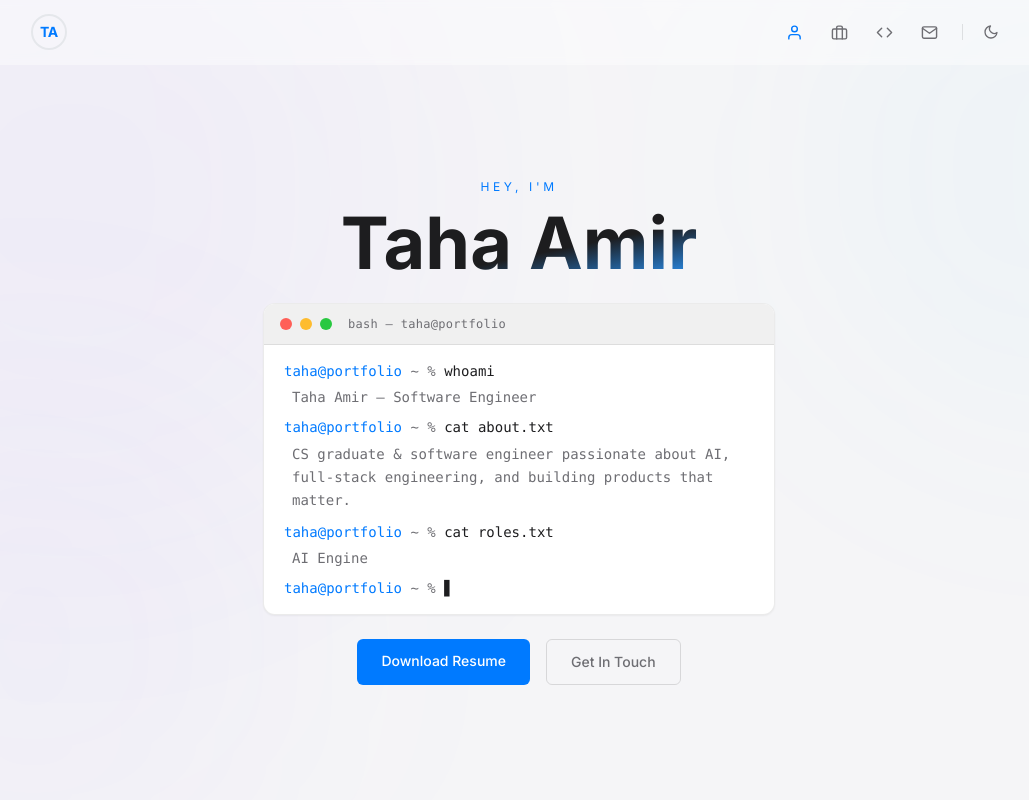
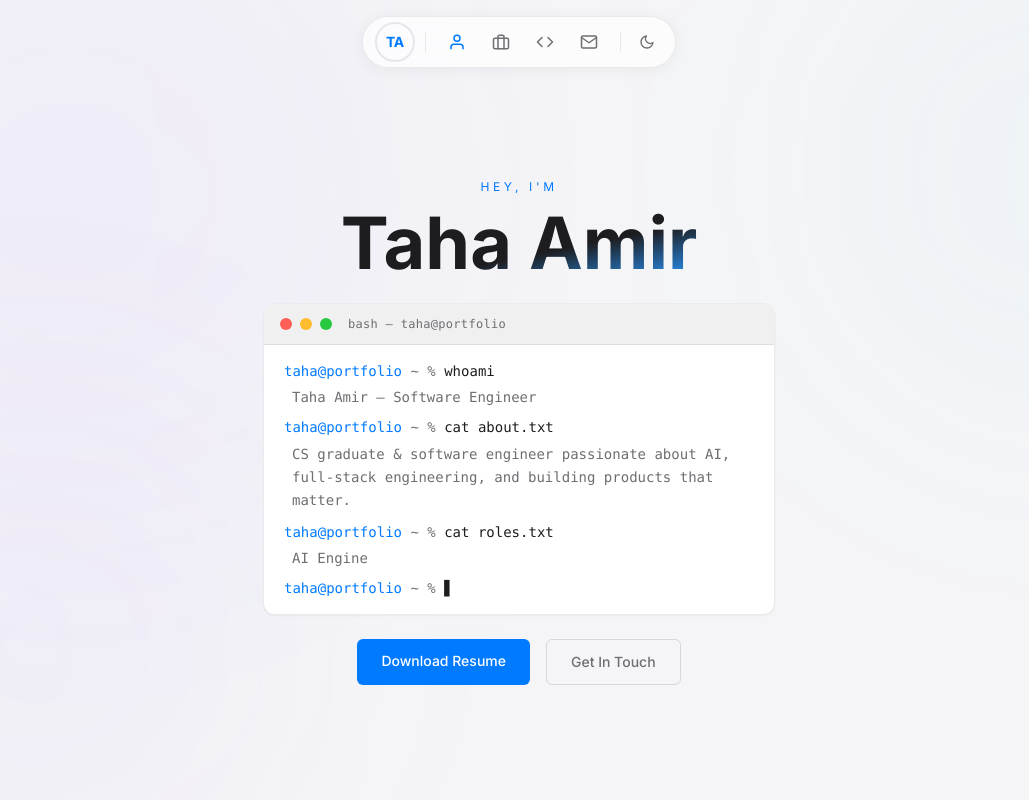
Before and after one commit to tahaamir25/TahaPortfolioWebsite, a Next.js app: page / in a window 1280 px wide. Shown: the top 800 px of the page, without its empty margins (121-1150 px from the left). Built offline with nearby package versions, Linux system fonts and the light colour scheme.

Commit message:
Implemented Navbar Changes, Pill Shape, Wrapper Changes

```diff
--- a/src/app/layout.tsx
+++ b/src/app/layout.tsx
@@ -24,7 +24,7 @@ export default function RootLayout({
       <head>
         <script
           dangerouslySetInnerHTML={{
-            // Dark is default. Only remove the dark class when user explicitly chose light.
+            // This is so that its dark mode by default
           __html: `try{if(localStorage.getItem('theme')!=='light')document.documentElement.classList.add('dark')}catch(e){document.documentElement.classList.add('dark')}`,
           }}
         />
--- a/src/components/ui/Navbar.tsx
+++ b/src/components/ui/Navbar.tsx
@@ -14,7 +14,7 @@ function NavAvatar() {
 
   if (!PROFILE_PHOTO || photoFailed) {
     return (
-      <span className="w-9 h-9 rounded-full bg-accent/10 border-2 border-accent/25 flex items-center justify-center text-accent text-sm font-bold tracking-tight">
+      <span className="w-10 h-10 rounded-full bg-accent/10 border-2 border-accent/20 flex items-center justify-center text-accent text-sm font-bold tracking-tight flex-shrink-0">
         TA
       </span>
     );
@@ -24,9 +24,9 @@ function NavAvatar() {
     <Image
       src={PROFILE_PHOTO}
       alt="Taha Amir"
-      width={36}
-      height={36}
-      className="w-9 h-9 rounded-full border-2 border-accent/25 object-cover"
+      width={40}
+      height={40}
+      className="w-10 h-10 rounded-full border-2 border-accent/20 object-cover flex-shrink-0"
       onError={() => setPhotoFailed(true)}
     />
   );
@@ -40,6 +40,9 @@ const navIconMap: Record<string, IconType> = {
 };
 
 const iconSpring = { type: "spring", stiffness: 400, damping: 17 } as const;
+
+const pillBase =
+  "flex items-center gap-1.5 px-3 h-[52px] rounded-full backdrop-blur-xl border transition-all duration-300";
 
 export default function Navbar() {
   const [menuOpen, setMenuOpen] = useState(false);
@@ -62,9 +65,7 @@ export default function Navbar() {
       const el = document.getElementById(id);
       if (!el) return;
       const observer = new IntersectionObserver(
-        ([entry]) => {
-          if (entry.isIntersecting) setActiveSection(id);
-        },
+        ([entry]) => { if (entry.isIntersecting) setActiveSection(id); },
         { rootMargin: "-40% 0px -55% 0px" }
       );
       observer.observe(el);
@@ -74,26 +75,23 @@ export default function Navbar() {
     return () => observers.forEach((o) => o.disconnect());
   }, []);
 
+  const pillStyle = scrolled
+    ? "bg-white/90 dark:bg-[#1a1a1c]/90 border-black/[0.10] dark:border-white/[0.12] shadow-[0_4px_28px_rgba(0,0,0,0.08)] dark:shadow-[0_4px_28px_rgba(0,0,0,0.65)]"
+    : "bg-white/70 dark:bg-[#1a1a1c]/60 border-black/[0.07] dark:border-white/[0.07] shadow-[0_2px_16px_rgba(0,0,0,0.05)] dark:shadow-[0_2px_16px_rgba(0,0,0,0.45)]";
+
   return (
-    <header
-      className={`fixed top-0 left-0 right-0 z-50 transition-all duration-300 border-b ${
-        scrolled
-          ? "backdrop-blur-md bg-white/80 dark:bg-black/60 border-black/[0.08] dark:border-white/10"
-          : "backdrop-blur-sm bg-white/40 dark:bg-black/30 border-transparent"
-      }`}
-    >
-      <nav className="max-w-5xl mx-auto px-6 h-16 flex items-center justify-between">
-
+    <header className="fixed top-0 left-0 right-0 z-50 flex flex-col items-center px-4 pt-4 pointer-events-none">
+      <div className={`pointer-events-auto ${pillBase} ${pillStyle}`}>
         <a
           href="#"
-          className="flex items-center hover:opacity-80 transition-opacity duration-200"
+          className="flex items-center hover:opacity-75 transition-opacity duration-200"
           aria-label="Back to top"
         >
           <NavAvatar />
         </a>
 
-        <div className="hidden md:flex items-center gap-1">
-          <ul className="flex items-center gap-1">
+        <div className="w-px h-5 bg-black/[0.08] dark:bg-white/[0.08] mx-1 flex-shrink-0" />
+        <ul className="hidden md:flex items-center gap-0.5">
           {NAV_LINKS.map(({ label, href }) => {
             const sectionId = href.replace("#", "");
             const isActive = activeSection === sectionId;
@@ -106,27 +104,27 @@ export default function Navbar() {
                   href={href}
                   onMouseEnter={() => setHoveredLink(href)}
                   onMouseLeave={() => setHoveredLink(null)}
-                    className={`flex items-center px-3 py-2 rounded-lg transition-colors duration-200 ${
+                  className={`flex items-center px-3 py-2 rounded-full transition-colors duration-200 ${
                     isActive
-                        ? "text-accent"
-                        : "text-muted hover:text-text-primary"
+                      ? "text-accent bg-accent/[0.08]"
+                      : "text-muted hover:text-text-primary hover:bg-black/[0.04] dark:hover:bg-white/[0.04]"
                   }`}
                 >
                   <motion.span
                     animate={
                       !prefersReducedMotion && isHovered
-                          ? { scale: 1.15 }
+                        ? { scale: 1.18 }
                         : { scale: 1.0 }
                     }
                     transition={iconSpring}
                     className="flex items-center leading-none"
                   >
-                      {Icon && <Icon size={17} />}
+                    {Icon && <Icon size={18} />}
                   </motion.span>
 
                   <motion.span
                     animate={{
-                        maxWidth: isHovered ? 72 : 0,
+                      maxWidth: isHovered ? 80 : 0,
                       opacity: isHovered ? 1 : 0,
                       marginLeft: isHovered ? 6 : 0,
                     }}
@@ -141,30 +139,28 @@ export default function Navbar() {
           })}
         </ul>
 
-          <div className="w-px h-4 bg-black/10 dark:bg-white/10 mx-2" />
+        <div className="hidden md:block w-px h-5 bg-black/[0.08] dark:bg-white/[0.08] mx-1 flex-shrink-0" />
+
         <ThemeToggle />
-        </div>
-
-        <div className="md:hidden flex items-center gap-1">
-          <ThemeToggle />
-          <button
-            className="w-8 h-8 flex items-center justify-center text-muted hover:text-text-primary transition-colors duration-200"
+        <motion.button
+          className="md:hidden w-8 h-8 flex items-center justify-center text-muted hover:text-text-primary transition-colors duration-200 rounded-full hover:bg-black/[0.04] dark:hover:bg-white/[0.04]"
           onClick={() => setMenuOpen((prev) => !prev)}
           aria-label={menuOpen ? "Close menu" : "Open menu"}
+          whileTap={!prefersReducedMotion ? { scale: 0.88 } : undefined}
+          transition={iconSpring}
         >
-            {menuOpen ? <HiX size={22} /> : <HiMenu size={22} />}
-          </button>
+          {menuOpen ? <HiX size={20} /> : <HiMenu size={20} />}
+        </motion.button>
       </div>
-      </nav>
 
       <AnimatePresence>
         {menuOpen && (
           <motion.ul
-            initial={{ opacity: 0, y: -8 }}
-            animate={{ opacity: 1, y: 0 }}
-            exit={{ opacity: 0, y: -8 }}
-            transition={{ duration: 0.2, ease: "easeOut" }}
-            className="md:hidden flex flex-col backdrop-blur-md bg-white/90 dark:bg-black/80 border-t border-black/[0.08] dark:border-white/10 px-6 pb-4"
+            initial={{ opacity: 0, y: -6, scale: 0.97 }}
+            animate={{ opacity: 1, y: 0, scale: 1 }}
+            exit={{ opacity: 0, y: -6, scale: 0.97 }}
+            transition={{ duration: 0.18, ease: "easeOut" }}
+            className="pointer-events-auto mt-2 w-52 rounded-2xl bg-white/95 dark:bg-[#1a1a1c]/95 backdrop-blur-xl border border-black/[0.07] dark:border-white/[0.08] shadow-[0_8px_32px_rgba(0,0,0,0.08)] dark:shadow-[0_8px_32px_rgba(0,0,0,0.6)] p-2 flex flex-col gap-0.5"
           >
             {NAV_LINKS.map(({ label, href }) => {
               const sectionId = href.replace("#", "");
@@ -172,20 +168,17 @@ export default function Navbar() {
               const Icon = navIconMap[sectionId];
 
               return (
-                <li
-                  key={href}
-                  className="py-3 border-b border-black/[0.05] dark:border-white/5 last:border-0"
-                >
+                <li key={href}>
                   <a
                     href={href}
                     onClick={() => setMenuOpen(false)}
-                    className={`flex items-center gap-3 text-sm transition-colors duration-200 ${
+                    className={`flex items-center gap-3 px-4 py-2.5 rounded-xl text-sm transition-colors duration-150 ${
                       isActive
-                        ? "text-accent"
-                        : "text-muted hover:text-text-primary"
+                        ? "text-accent bg-accent/[0.08]"
+                        : "text-muted hover:text-text-primary hover:bg-black/[0.04] dark:hover:bg-white/[0.04]"
                     }`}
                   >
-                    {Icon && <Icon size={16} />}
+                    {Icon && <Icon size={15} />}
                     {label}
                   </a>
                 </li>
--- a/src/components/ui/SectionHeading.tsx
+++ b/src/components/ui/SectionHeading.tsx
@@ -20,7 +20,7 @@ export default function SectionHeading({
       >
         {children}
       </motion.h2>
-      {/* Underline bar — grows in on entry */}
+      {/*Width shows up on entry*/}
       <motion.div
         initial={{ width: 0, opacity: 0 }}
         animate={inView ? { width: 40, opacity: 1 } : {}}
--- a/src/components/ui/SectionWrapper.tsx
+++ b/src/components/ui/SectionWrapper.tsx
@@ -23,7 +23,7 @@ export default function SectionWrapper({
       initial={{ opacity: 0, y: 30 }}
       animate={inView ? { opacity: 1, y: 0 } : {}}
       transition={{ duration: 0.5, ease: [0.25, 0.46, 0.45, 0.94] }}
-      className={`px-4 sm:px-6 py-20 md:py-24 max-w-5xl mx-auto w-full ${className}`}
+      className={`px-4 sm:px-6 py-20 md:py-24 max-w-5xl mx-auto w-full scroll-mt-20 ${className}`}
     >
       {children}
     </motion.section>
--- a/src/components/ui/ThemeToggle.tsx
+++ b/src/components/ui/ThemeToggle.tsx
@@ -25,7 +25,7 @@ export default function ThemeToggle() {
       whileHover={!prefersReducedMotion ? { scale: 1.12 } : undefined}
       whileTap={!prefersReducedMotion ? { scale: 0.88 } : undefined}
       transition={{ type: "spring", stiffness: 400, damping: 17 }}
-      className="w-8 h-8 rounded-md flex items-center justify-center text-muted hover:text-text-primary transition-colors duration-200"
+      className="w-8 h-8 rounded-full flex items-center justify-center text-muted hover:text-text-primary hover:bg-black/[0.04] dark:hover:bg-white/[0.04] transition-colors duration-200"
       aria-label={isDark ? "Switch to light mode" : "Switch to dark mode"}
     >
       {isDark ? <FiSun size={16} /> : <FiMoon size={16} />}
--- a/tailwind.config.ts
+++ b/tailwind.config.ts
@@ -6,14 +6,10 @@ const config: Config = {
     "./src/components/**/*.{js,ts,jsx,tsx,mdx}",
     "./src/app/**/*.{js,ts,jsx,tsx,mdx}",
   ],
-  // Dark mode toggled by adding/removing the 'dark' class on <html>.
-  // Dark is the default (added by the inline script in layout.tsx).
   darkMode: "class",
   theme: {
     extend: {
       colors: {
-        // All values resolve to CSS variables defined in globals.css.
-        // :root = light mode, .dark = dark mode (default).
         background:   "var(--color-bg)",
         surface:      "var(--color-surface)",
         card:         "var(--color-card)",
```
Also changed, not shown: src/app/globals.css (+0 -9 lines), src/app/page.tsx (+1 -7 lines). Lines whose indentation alone changed are shown as unchanged.
